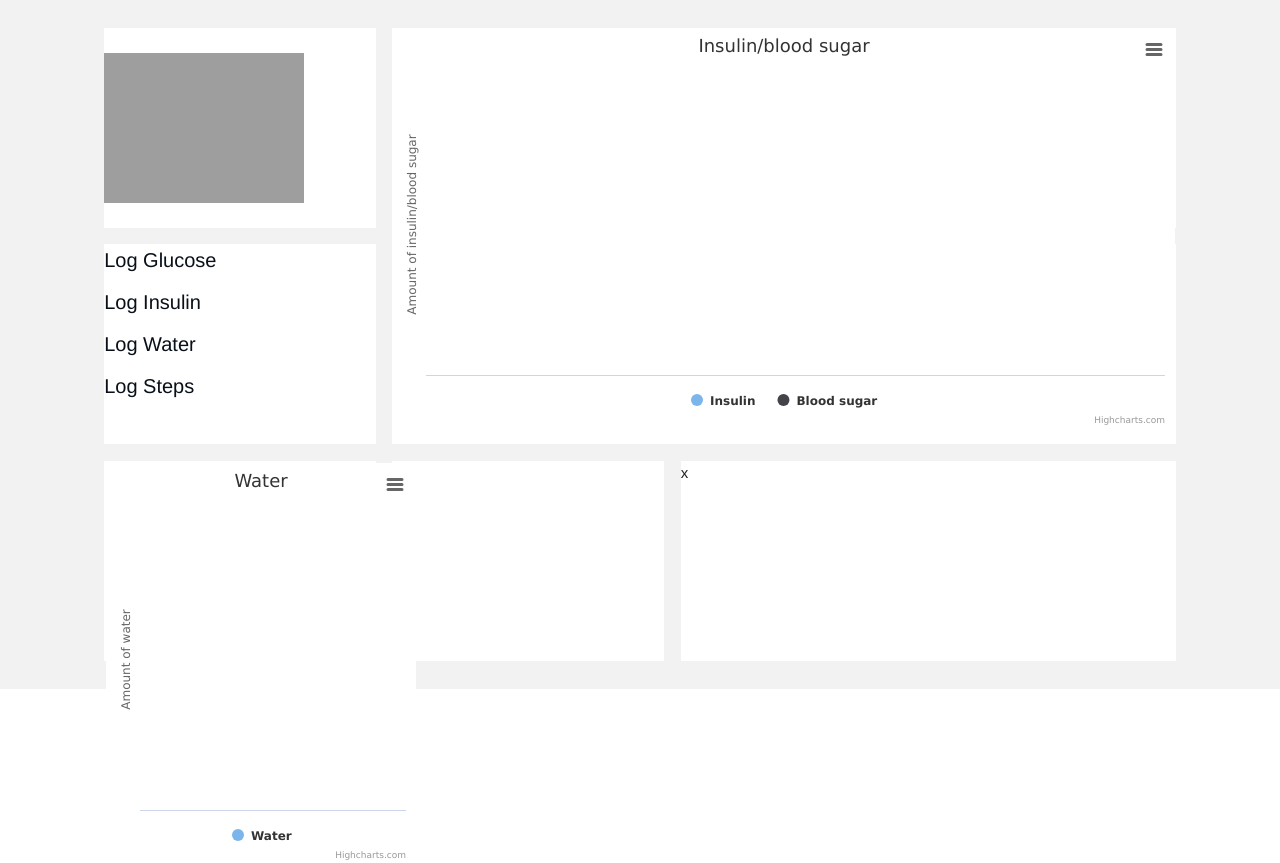
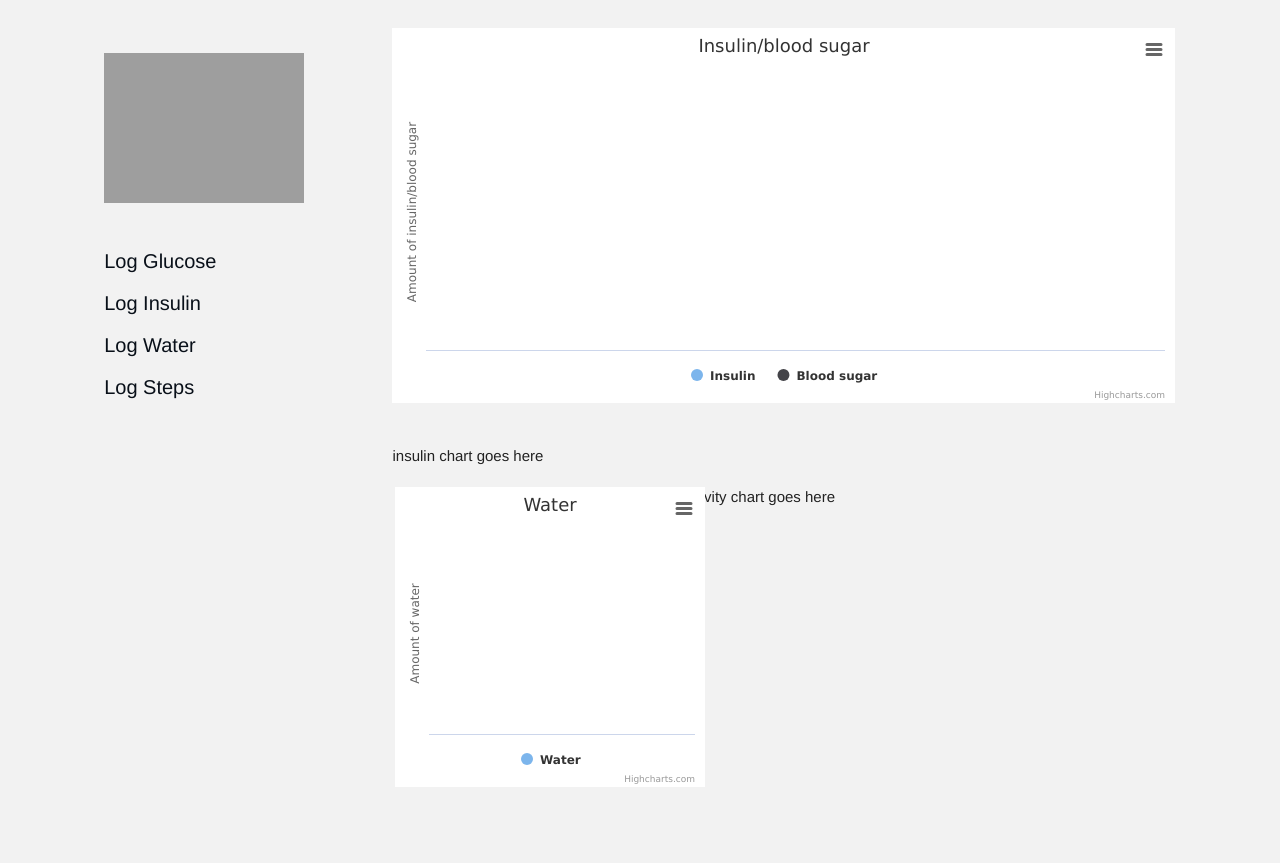
Before and after one commit to DiaBeatThis/final_project, a Django app: template diabeatthis/templates/home.html in a window 1280 px wide. After the commit the page ends 787 px from the top, so only its background shows below. Run offline with Django 3.2, Linux system fonts and the light colour scheme; the template is opened without the code that fills it, so the values that code supplies are empty; some libraries are stand-ins or nearby versions; grey boxes are pictures that could not be loaded.

Commit message:
Ashley update 1/6/17

```diff
--- a/diabeatthis/static/css/_header.scss
+++ b/diabeatthis/static/css/_header.scss
@@ -9,21 +9,21 @@ a:hover{
 
 .header{
   margin: 0 auto;
-  padding: 10px;
+  padding-top: 15px;
   padding-left: 4%;
   padding-right: 4%;
   background-color: $graybluetrans;
   font-size: 24px;
   color: $gray;
   .left img{
-    width: 200px;
+    height: 70px;
     object-fit: contain;
   }
   .right{
     text-align: right;
     ul{
       margin: 0px;
-      padding-top: 8%;
+      padding-top: 3%;
       li{
         display: inline;
         padding-left: 40px;
--- a/diabeatthis/static/css/_home.scss
+++ b/diabeatthis/static/css/_home.scss
@@ -8,8 +8,8 @@
     width: 85%;
     .columns{
       box-sizing: border-box;
-      background: white;         //don't forget to erase this!!
-      height: 200px;
+      // background: white;         //don't forget to erase this!!
+      // height: 200px;
       margin: .75%;
     }
   }
@@ -22,7 +22,7 @@
 }
 
 .lognav{
-  ul{
+  padding-top: 10px;
   li{
     list-style: none;
     a{
@@ -36,4 +36,3 @@
     }
   }
 }
-}
--- a/diabeatthis/static/css/style.css
+++ b/diabeatthis/static/css/style.css
@@ -8,8 +8,6 @@
     width: 85%; }
     .dashboard .row .columns {
       box-sizing: border-box;
-      background: white;
-      height: 200px;
       margin: .75%; }
 
 .profilephoto {
@@ -17,13 +15,15 @@
   width: 200px;
   object-fit: contain; }
 
-.lognav ul li {
+.lognav {
+  padding-top: 10px; }
+  .lognav li {
     list-style: none; }
-  .lognav ul li a {
+    .lognav li a {
       text-decoration: none;
       color: #091019;
       font-size: 20px; }
-  .lognav ul li a:hover {
+    .lognav li a:hover {
       text-decoration: underline;
       color: #248C96; }
 
@@ -37,20 +37,20 @@ a:hover {
 
 .header {
   margin: 0 auto;
-  padding: 10px;
+  padding-top: 15px;
   padding-left: 4%;
   padding-right: 4%;
   background-color: rgba(65, 94, 111, 0.7);
   font-size: 24px;
   color: #F2F2F2; }
   .header .left img {
-    width: 200px;
+    height: 70px;
     object-fit: contain; }
   .header .right {
     text-align: right; }
     .header .right ul {
       margin: 0px;
-      padding-top: 8%; }
+      padding-top: 3%; }
       .header .right ul li {
         display: inline;
         padding-left: 40px; }
--- a/diabeatthis/templates/header_loggedin.html
+++ b/diabeatthis/templates/header_loggedin.html
@@ -1,7 +1,7 @@
 {% load static %}
 <div class="row header">
   <div class="four columns left">
-    <img src="{% static 'images/diabeatthisLogo_full.png' %}" alt="diaBEATthis">
+    <img src="{% static 'images/diabeatthisLogo_linear.png' %}" alt="diaBEATthis">
   </div>
   <div class="eight columns right">
     <ul><img src="{% static 'images/MENU.png' %}" alt="Menu" class="menuimg">
--- a/diabeatthis/templates/home.html
+++ b/diabeatthis/templates/home.html
@@ -33,23 +33,25 @@
     <!-- profile photo -->
     <div class="three columns">
       <img src="{% static user.profile.avatar %}" class="profilephoto">
-    </div>
-
-    <!-- glucose chart -->
-    <div class="nine columns" id="insulinChart">
-        <div id="containerInsulin" style="min-width: 310px; height: 400px; margin: 0 auto"></div>
-    </div>
-  </div>
-
-  <div class="row">
-    <!-- log navigation -->
-    <div class="three columns lognav">
-      <ul>
+      <!-- log navigation -->
+      <ul class="lognav">
         <li><a href="#modalGlucose">Log Glucose</a></li>
         <li><a href="#modalInsulin">Log Insulin</a></li>
         <li><a href="#waterIntake">Log Water</a></li>
         <li><a href="#stepsTaken">Log Steps</a></li>
       </ul>
+    </div>
+
+    <!-- glucose chart -->
+    <div class="nine columns" id="insulinChart">
+        <div id="containerInsulin" style="min-width: 310px; height: 375px; margin: 0 auto"></div>
+    </div>
+  </div>
+
+  <div class="row">
+
+    <div class="three columns">
+
       <!-- glucose modal -->
       <div class="remodal-bg">
         <div class="remodal" data-remodal-id="modalGlucose">
@@ -154,27 +156,26 @@
 
     <!-- insulin chart -->
     <div class="nine columns">
-x
+insulin chart goes here
     </div>
   </div>
 
   <div class="row">
 
     <!-- empty column -->
-    <div class="three columns">
-x       <div class="nine columns" id="waterChart">
-            <div id="containerWater" style="min-width: 310px; height: 400px; margin: 0 auto"></div>
-        </div>
-    </div>
+    <div class="three columns"></div>
 
     <!-- water chart -->
     <div class="three columns">
-    x
+      <div class="nine columns" id="waterChart">
+        <div id="containerWater" style="min-width: 310px; height: 300px; margin: 0 auto">
+        </div>
+      </div>
     </div>
 
       <!-- activity chart -->
     <div class="six columns">
-    x
+    activity chart goes here
     </div>
   </div>
 
@@ -189,7 +190,7 @@ x       <div class="nine columns" id="waterChart">
 
   <!-- standard jQuery calls -->
   <script src="https://ajax.googleapis.com/ajax/libs/jquery/3.1.1/jquery.min.js"></script>
-  <script type="text/javascript" src="{%  static '/js/script.js' %}"></script>
+  <script  src="{%  static '/js/script.js' %}"></script>
 
   <!-- high charts calls -->
   <script src="https://code.highcharts.com/highcharts.js"></script>
```
Also changed, not shown: 1 other file. Lines whose indentation alone changed are shown as unchanged.
